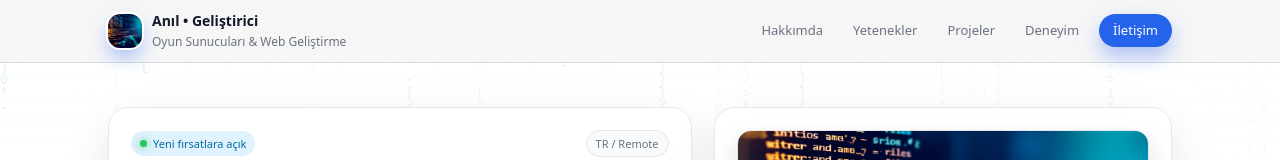
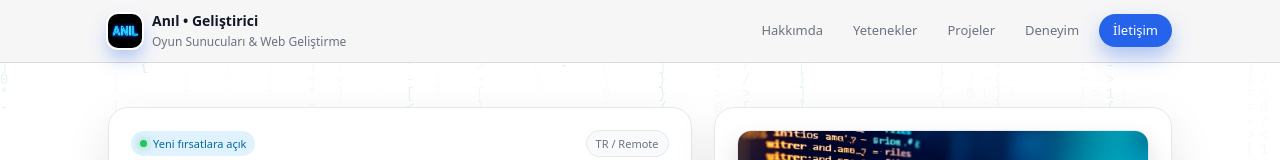
Before and after one commit to anilyilmaz-gif/benimSitem, a plain HTML site: page index.html in a window 1280 px wide. Shown: the top 160 px of the page. Drawn offline with Linux system fonts and the light colour scheme.

Commit message:
Add files via upload

```diff
--- a/index.html
+++ b/index.html
@@ -707,7 +707,12 @@
 <nav class="nav">
   <div class="nav-inner">
     <div class="nav-brand">
-      <div class="nav-logo"></div>
+      <div class="nav-logo" style="
+    background-image: url('logo.png');
+    background-size: cover;
+    background-position: center;
+    border-radius: 10px;
+"></div>
       <div>
         <div class="nav-title-main">Anıl • Geliştirici</div>
         <div class="nav-title-sub">Oyun Sunucuları &amp; Web Geliştirme</div>
```
